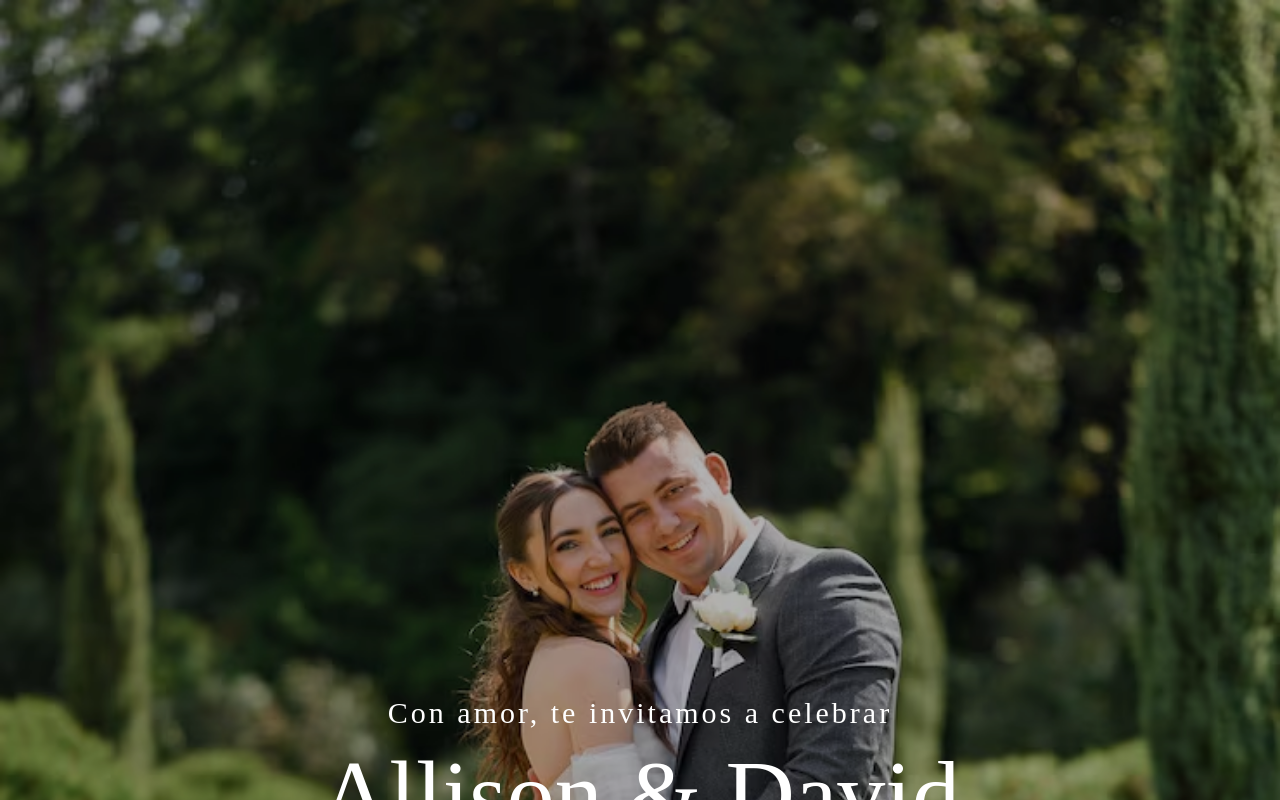
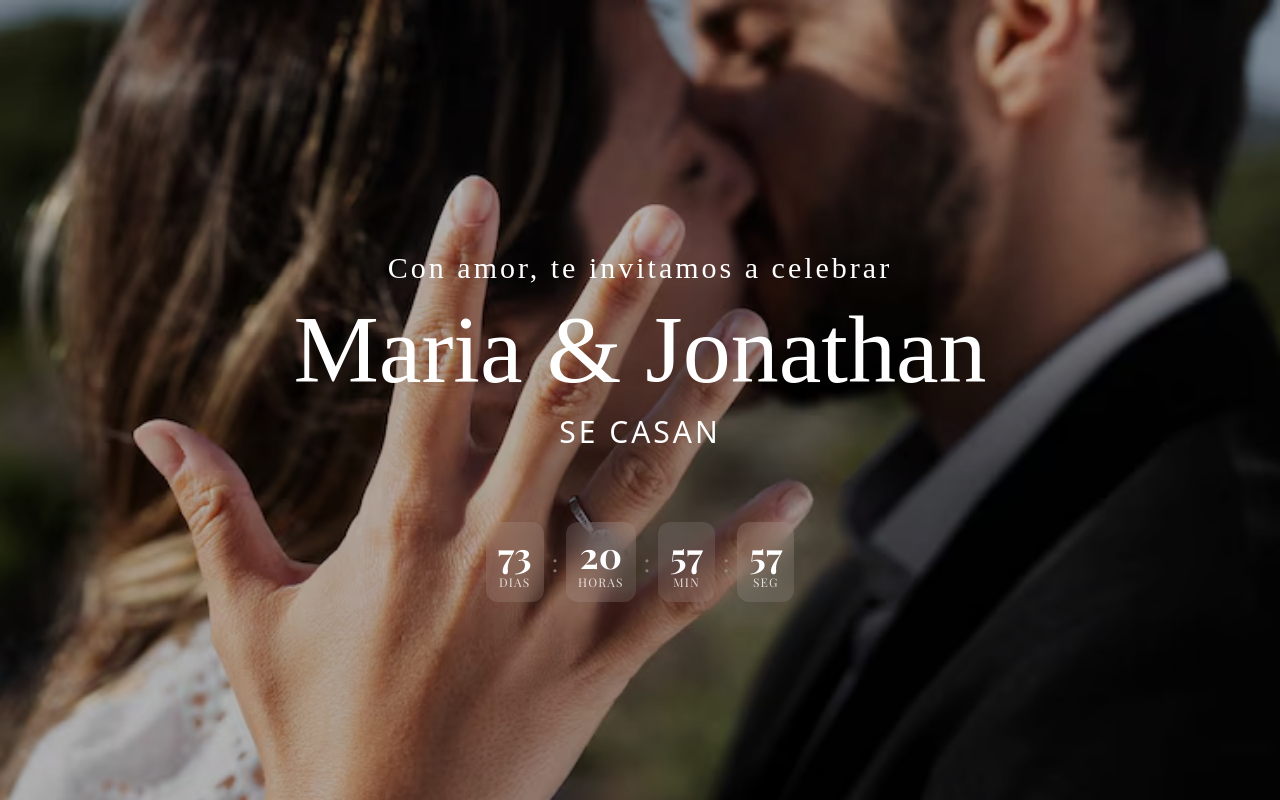
Before and after one commit to patrickespinoza/Invitacion-Web-03, a React (Vite) app in the folder Nuestra-Boda/: page / in a window 1280 px wide. Both pictures are taken after a click on the button "🔇 Silenciar". Shown: the top 800 px of the page. Built offline with nearby package versions, Linux system fonts and the light colour scheme; a web font is replaced by a local one.

Commit message:
cambio de portada

```diff
--- a/Nuestra-Boda/src/portada.jsx
+++ b/Nuestra-Boda/src/portada.jsx
@@ -40,7 +40,7 @@ export default function Portada() {
 
         {/* IMAGEN (SOLO FADE) */}
         <motion.img
-          src="/vistaprevia02.avif"
+          src="/invitacion-03.avif"
           alt="portada"
           className="w-full h-auto object-contain"
           initial={{ opacity: 0 }}
@@ -68,14 +68,14 @@ export default function Portada() {
           </p>
 
           <h1 className="text-3xl sm:text-5xl md:text-6xl lg:text-8xl font-cursiveDancing">
-            Allison & David
+            Maria & Jonathan
           </h1>
 
           <p className="text-sm sm:text-lg md:text-2xl lg:text-3xl tracking-widest">
             SE CASAN
           </p>
 
-          <div className="pt-4">
+          <div className="pt-14">
             <Countdown targetDate="2026-06-11T00:00:00" />
           </div>
         </motion.div>
```
Also changed, not shown: Nuestra-Boda/public/invitacion-03.avif (added).
